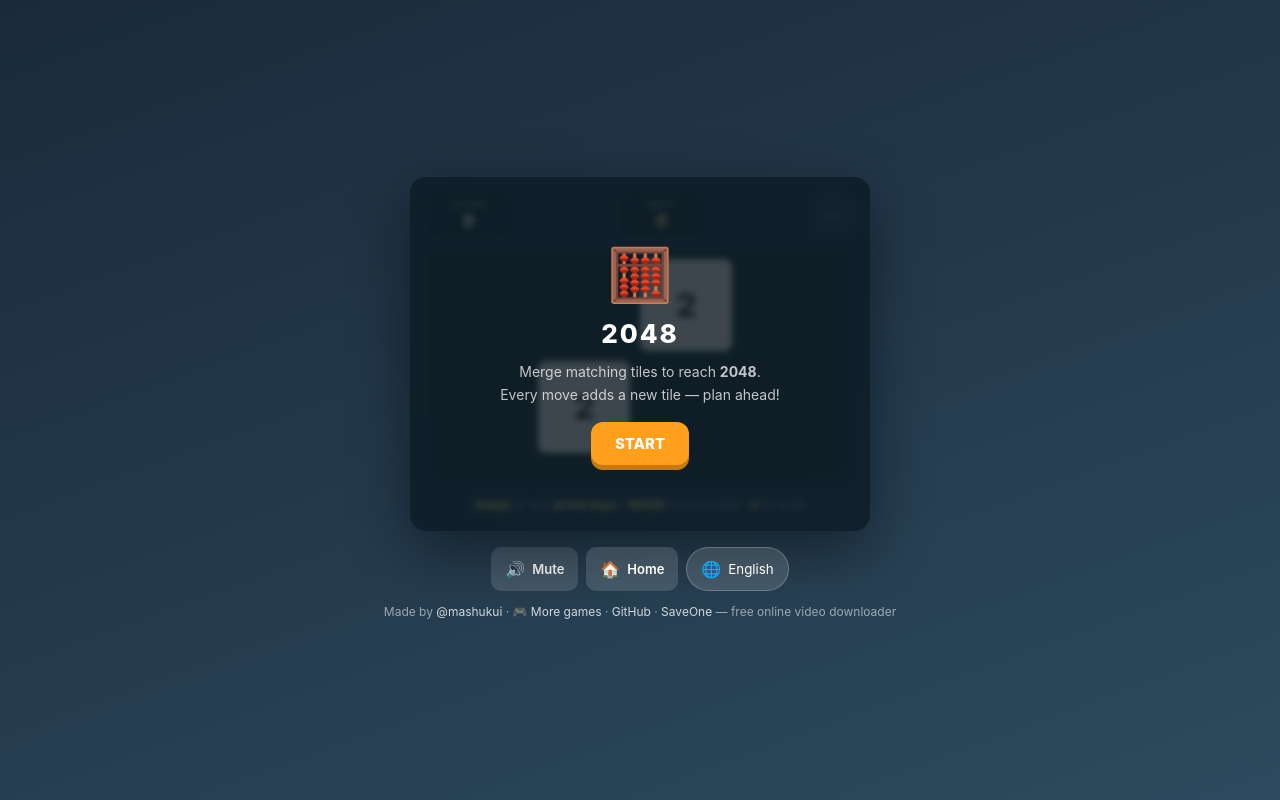
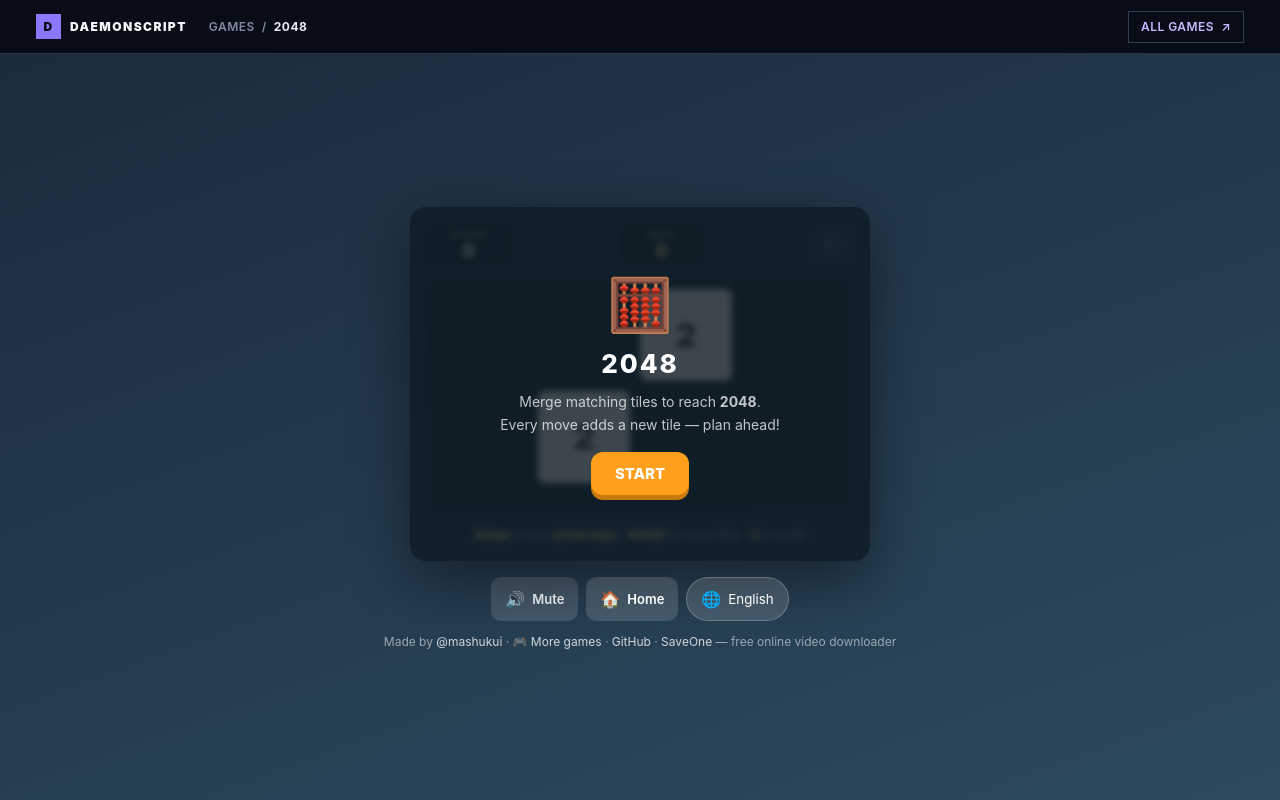
Before and after one commit to daemonscript/daemonscript.github.io, a plain HTML site: page games/2048/index.html in a window 1280 px wide. Drawn offline with Linux system fonts and the light colour scheme.

Commit message:
Unify 2048 game page with DaeMonScript shell

```diff
--- a/games/2048/index.html
+++ b/games/2048/index.html
@@ -1,9 +1,9 @@
 <!DOCTYPE html>
-<html lang="en" data-title-key="g2048.docTitle">
+<html lang="ko" data-title-key="g2048.docTitle">
 <head>
 <meta charset="UTF-8">
 <meta name="viewport" content="width=device-width, initial-scale=1.0, user-scalable=no, viewport-fit=cover">
-<title>2048 — Free Online 2048 Puzzle Game</title>
+<title>2048 — DaeMonScript Games</title>
 <meta name="description" content="Play 2048 free in your browser. Merge tiles to reach 2048, then keep going. Swipe or arrow keys, one-step undo, best score saved. No install.">
 <meta name="keywords" content="2048,2048 game,play 2048,online 2048,number puzzle,merge tiles,puzzle game,free online game">
 <meta name="author" content="mashukui">
@@ -115,10 +115,22 @@
   }
   .footer a { color: rgba(255,255,255,.8); text-decoration: none; }
   .footer a:hover { color: #ffd76e; }
+
+/* DaeMonScript unified game shell */
+.dms-globalbar{position:fixed;z-index:1000;top:0;left:0;right:0;height:54px;display:flex;align-items:center;gap:22px;padding:0 clamp(14px,3vw,36px);background:rgba(8,12,22,.97);border-bottom:1px solid #29334a;color:#eef2ff;font:600 12px/1 Inter,system-ui,sans-serif;letter-spacing:.04em;text-transform:uppercase}
+.dms-brand{display:flex;align-items:center;gap:9px;color:#f5f7ff;text-decoration:none;font-weight:900;letter-spacing:.12em;white-space:nowrap}
+.dms-mark{display:grid;place-items:center;width:25px;height:25px;background:#8b78ff;color:#090b13;font-size:12px;font-weight:1000}
+.dms-crumb{color:#7f8ba5;white-space:nowrap}.dms-crumb strong{color:#e9ecf8;font-weight:700}
+.dms-globalbar .dms-back{margin-left:auto;color:#c5baff;text-decoration:none;border:1px solid #343c55;padding:9px 12px;white-space:nowrap}
+.dms-globalbar .dms-back:hover{background:#8b78ff;color:#080b14;border-color:#8b78ff}
+body{padding-top:74px!important}
+@media(max-width:520px){.dms-globalbar{height:50px;gap:10px;padding:0 12px}.dms-brand{font-size:10px}.dms-crumb{font-size:10px}.dms-globalbar .dms-back{padding:8px;font-size:10px}body{padding-top:64px!important}}
+
 </style>
 <script src="../i18n.js"></script>
 </head>
 <body data-wg-home>
+<nav class="dms-globalbar" aria-label="DaeMonScript game navigation"><a class="dms-brand" href="/"><span class="dms-mark">D</span> DAEMONSCRIPT</a><span class="dms-crumb">GAMES&nbsp; / &nbsp;<strong>2048</strong></span><a class="dms-back" href="/games/">ALL GAMES&nbsp; ↗</a></nav>
 
 <div class="wrap">
   <div class="topbar">
```
